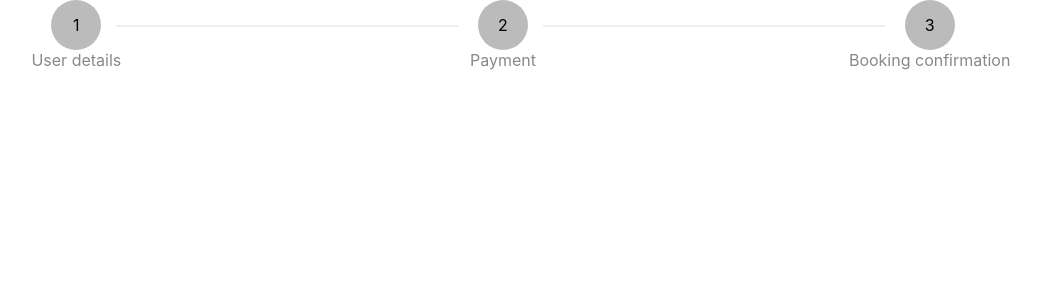
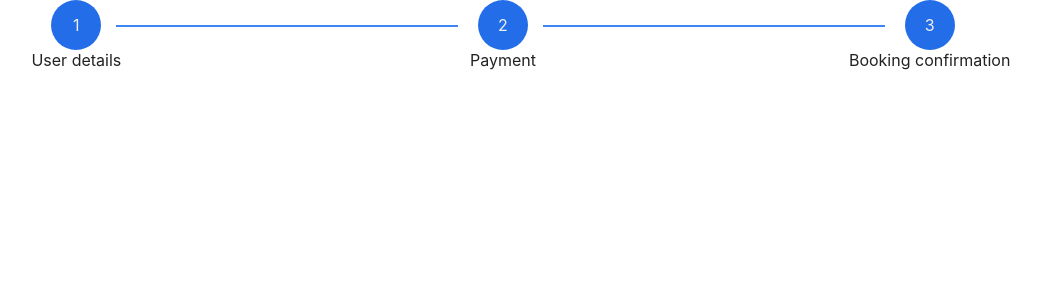
Before and after one commit to vikrantaroraa/canary-design, a React (Vite) app: page / in a window 1280 px wide. Shown: the top 300 px of the page, without its empty margins (137-1178 px from the left). Built offline with nearby package versions, Linux system fonts and the light colour scheme.

Commit message:
feat: added styles for the active and done state

```diff
--- a/src/components/Steps/index.module.css
+++ b/src/components/Steps/index.module.css
@@ -3,6 +3,8 @@
   width: 100%;
   justify-content: space-between;
 }
+/* The line gets stretched to the next element which can be seen by giving the border and background color.
+See why the line gets stretched out of its parent component i.e "steps-and-line" */
 .steps-and-line {
   flex: 1;
   position: relative;
@@ -36,14 +38,44 @@
   border-radius: 100%;
 }
 
+/* step-inactive css */
 .step-inactive .circle {
   background-color: #bbb;
+  color: #000;
 }
 
 .step-inactive .label {
   color: #888;
 }
 
-.step-inactive .line {
+/* If a step is active then the line before it, which is coming towards it, is blue. But the line next to
+it which is essentially its corresponding line, should be greyed out as well because it will be blued
+when we move to the next step*/
+.step-inactive .line,
+.step-active .line {
   border-color: #eee;
 }
+
+/* step-active css */
+.step-active .circle {
+  background: #3d84f5;
+  color: #fff;
+}
+
+.step-active .label {
+  color: #000;
+}
+
+/* step-done css */
+.step-done .circle {
+  background: #236ee8;
+  color: #eee;
+}
+
+.step-done .label {
+  color: #222;
+}
+
+.step-done .line {
+  border-color: #3d84f5;
+}
--- a/src/components/Steps/index.tsx
+++ b/src/components/Steps/index.tsx
@@ -11,7 +11,7 @@ function Steps({ steps }: StepsProps) {
       {steps.map((step, index) => {
         return (
           <div
-            className={`${styles["steps-and-line"]} ${styles["step-inactive"]} `}
+            className={`${styles["steps-and-line"]} ${styles["step-inactive"]} ${styles["step-active"]} ${styles["step-done"]}`}
           >
             <div className={styles["steps-info"]}>
               <div className={styles["circle"]}>{index + 1}</div>
```
